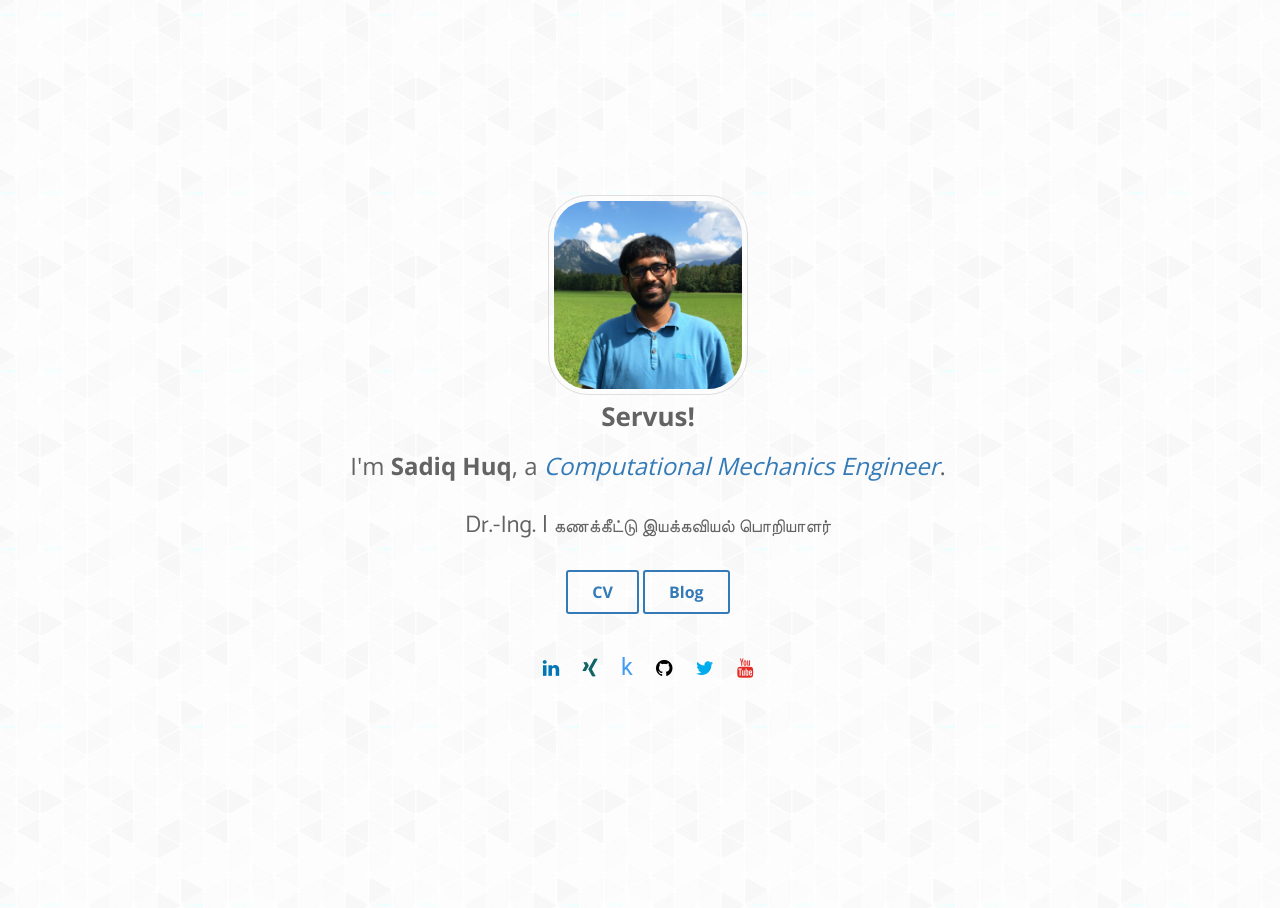
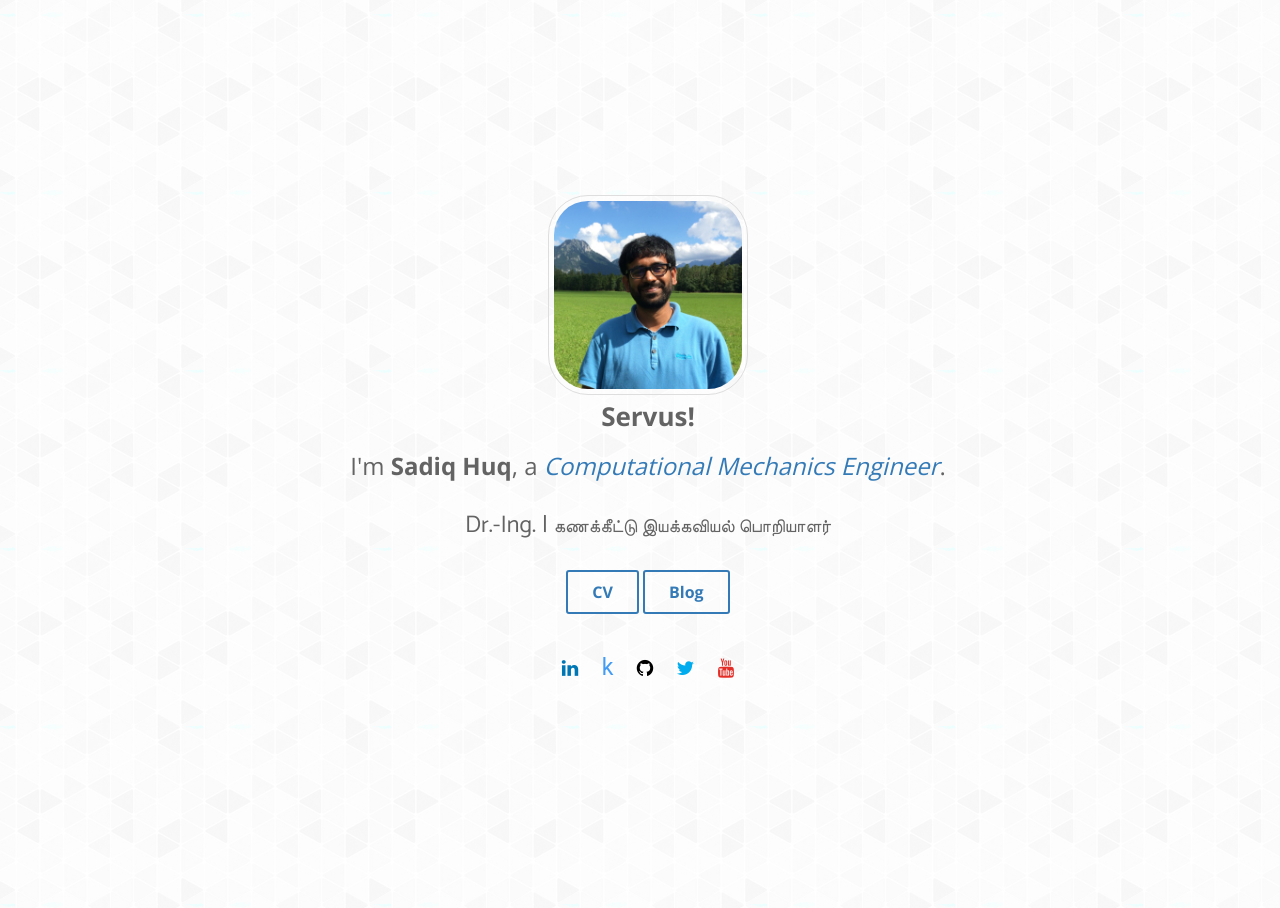
Before and after one commit to sadiqhuq/sadiqhuq.github.io, a Jekyll site: the page built from index.html, in a window 1280 px wide. Built offline with Jekyll 4.4.1, drawn with Linux system fonts in a browser that asks for light colours; nearby versions of some CDN libraries.

Commit message:
Remove Xing link

```diff
--- a/_includes/social.html
+++ b/_includes/social.html
@@ -10,7 +10,6 @@
 
 <ul class="social">
 <li><a href="{{ site.author.linkedin }}" title="LinkedIn" target="_blank"><i class="fa fa-linkedin" style="color:#0077B5;"></i></a></li>
-<li><a href="{{ site.author.xing }}" title="Xing" target="_blank"><i class="fa fa-xing" style="color:#126567;"></i></a></li>
 <li><a href="{{ site.author.kaggle }}" title="Kaggle" target="_blank"><i class="fa fa-kaggle-font" style="color:black;"></i></a></li>
 <li><a href="{{ site.author.github }}" title="GitHub" target="_blank"><i class="fa fa-github" style="color:black;"></i></a></li>
 <li><a href="{{ site.author.twitter }}" title="twitter" target="_blank"><i class="fa fa-twitter" style="color:#00aced;"></i></a></li>
```
